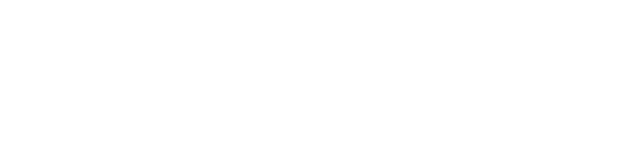
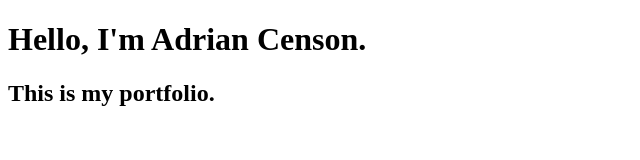
Before and after one commit to AndyCenson/AndyCenson.github.io, a plain HTML site: page index.html in a window 1280 px wide. Shown: the whole page, without its empty margins (0-640 px from the left). Drawn offline with Linux system fonts and the light colour scheme.

Commit message:
added text in body

```diff
--- a/index.html
+++ b/index.html
@@ -3,16 +3,17 @@
 	<head>
 		<meta charset="utf-8" />
 		<title>Adrian Censon Portfolio</title>
-
 	<!--<link href="style.css" rel="stylesheet" type="text/css" media="screen" /> -->
-
 	</head>
 
 	<body>
 		<!--<div id="container">
+		</div> -->
+		<div id="header">
+			<h1>Hello, I'm Adrian Censon.</h1>
+			<h2>This is my portfolio.</h2>
 
-
-	</div> -->
-
+			<!--<p class="btn"><a href="portfolio.html">View my portfolio</a></p> -->
+		</div>
 	</body>
 </html>
```
Lines whose indentation alone changed are shown as unchanged.
